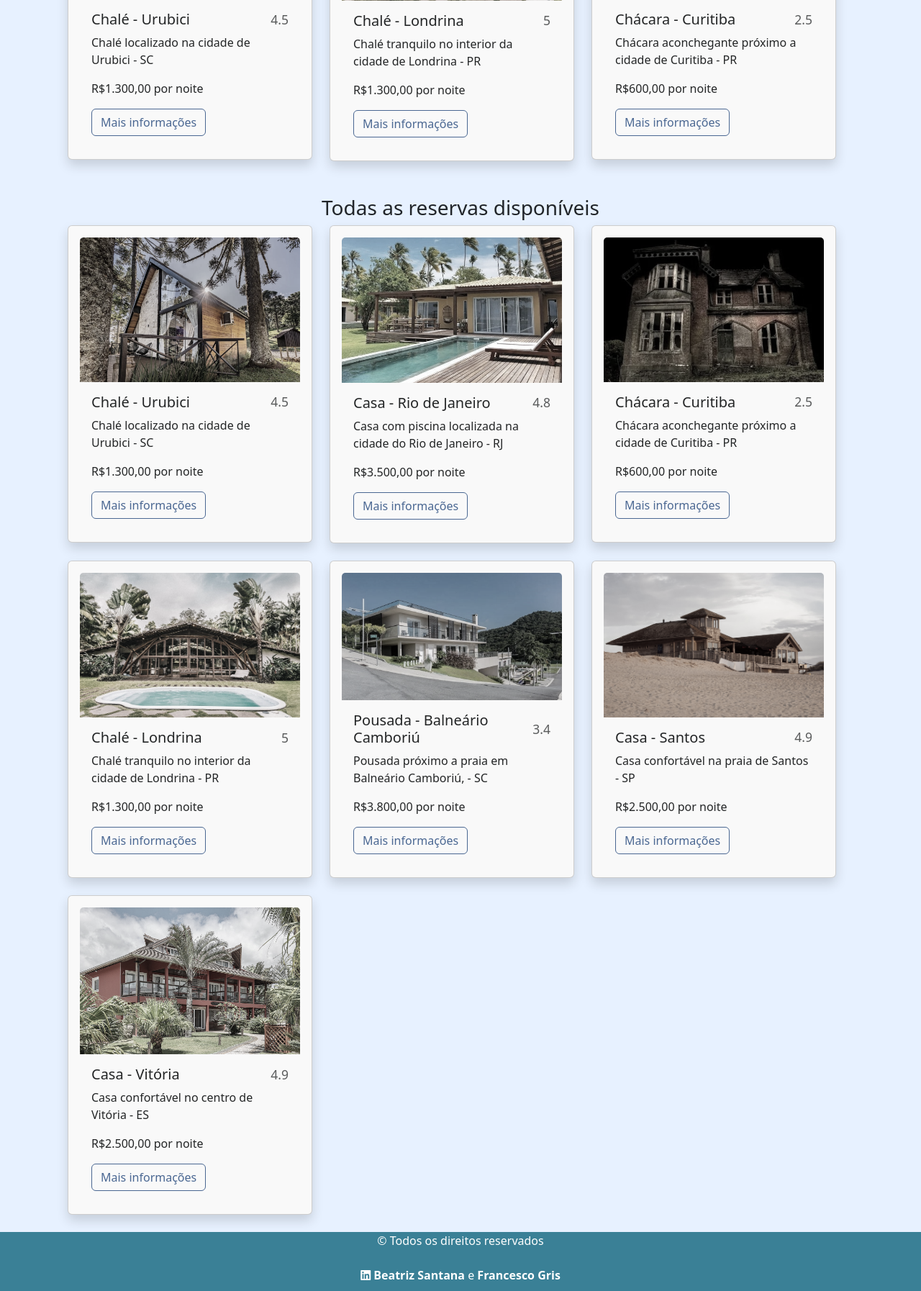
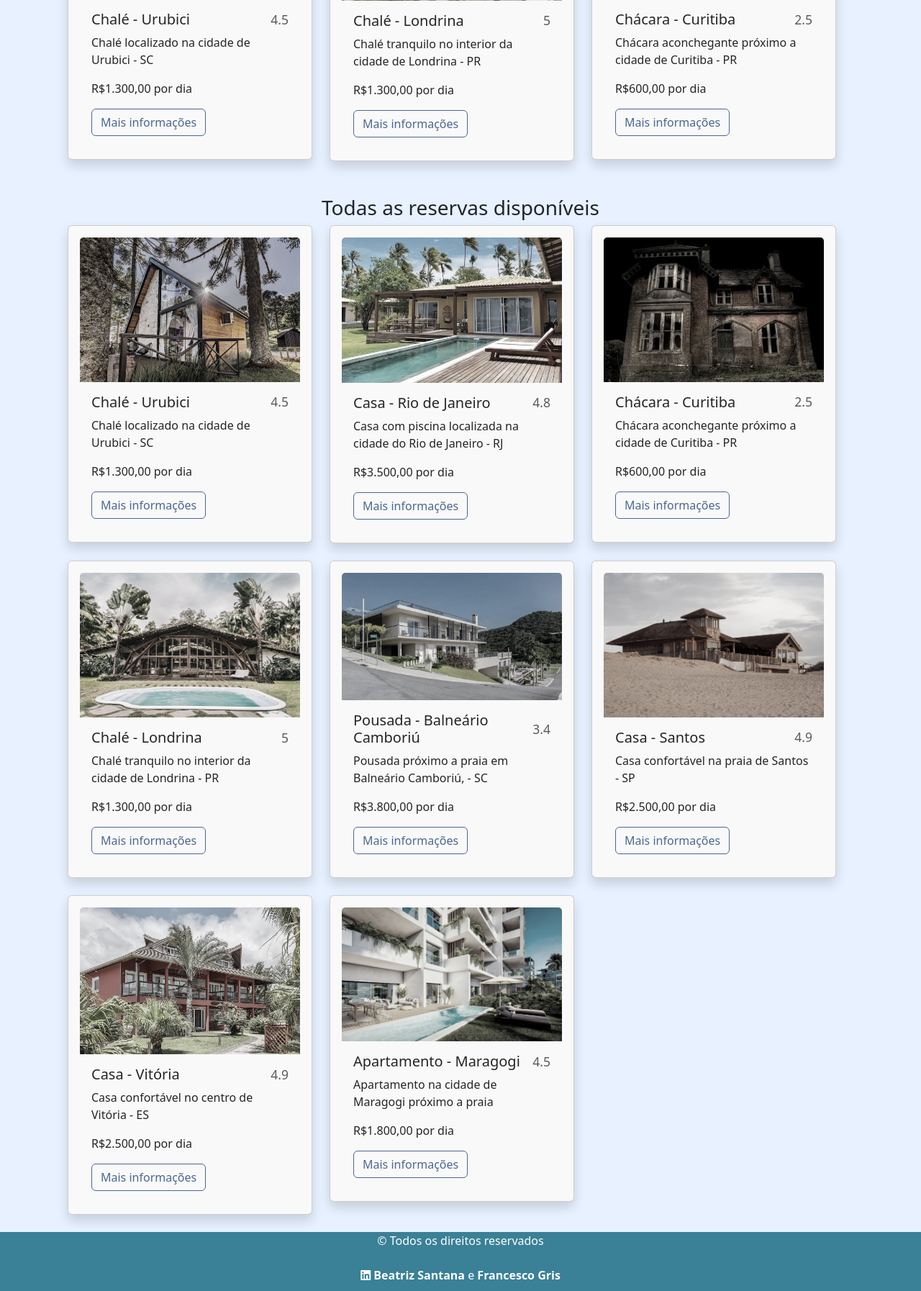
Before and after one commit to bbringsjoy/Oasis, a PHP site: page / in a window 1280 px wide. Shown: the part 392-2186 px from the top of the page at 72% size. Run offline with PHP 8.4, Linux system fonts and the light colour scheme; some libraries are stand-ins or nearby versions; some web fonts are replaced.

Commit message:
ajustes home

```diff
--- a/array.php
+++ b/array.php
@@ -1,21 +1,22 @@
 <?php
 
 $casas = [
-    ["nome" => "Chalé - Urubici", "descricao" => "Chalé localizado na cidade de Urubici - SC","preco" => "R$1.300,00 por noite", "foto" => "imagens/chalé-urubiciofc.jpg", "avaliacao" => 4.5],
-    ["nome" => "Casa - Rio de Janeiro", "descricao" => "Casa com piscina localizada na cidade do Rio de Janeiro - RJ", "preco" => "R$3.500,00 por noite", "foto" => "imagens/casapraia.jpg", "avaliacao" => 4.8],
-    ["nome" => "Chácara - Curitiba", "descricao" => "Chácara aconchegante próximo a cidade de Curitiba - PR", "preco" => "R$600,00 por noite", "foto" => "imagens/chacaraofc.jpg", "avaliacao" => 2.5],
-    ["nome" => "Chalé - Londrina", "descricao" => "Chalé tranquilo no interior da cidade de Londrina - PR", "preco" => "R$1.300,00 por noite", "foto" => "imagens/madeirashouse.jpg", "avaliacao" => 5.0],
-    ["nome" => "Pousada - Balneário Camboriú", "descricao" => "Pousada próximo a praia em Balneário Camboriú, - SC", "preco" => "R$3.800,00 por noite", "foto" => "imagens/pousadabellaface.jpg", "avaliacao" => 3.4],
-    ["nome" => "Casa - Santos", "descricao" => "Casa confortável na praia de Santos - SP", "preco" => "R$2.500,00 por noite", "foto" => "imagens/CasadePraia.jpg", "avaliacao" => 4.9],
-    ["nome" => "Casa - Vitória", "descricao" => "Casa confortável no centro de Vitória - ES", "preco" => "R$2.500,00 por noite", "foto" => "imagens/pousadavermelha.jpg", "avaliacao" => 4.9]
+    ["nome" => "Chalé - Urubici", "descricao" => "Chalé localizado na cidade de Urubici - SC","preco" => "R$1.300,00 por dia", "foto" => "imagens/chalé-urubiciofc.jpg", "avaliacao" => 4.5],
+    ["nome" => "Casa - Rio de Janeiro", "descricao" => "Casa com piscina localizada na cidade do Rio de Janeiro - RJ", "preco" => "R$3.500,00 por dia", "foto" => "imagens/casapraia.jpg", "avaliacao" => 4.8],
+    ["nome" => "Chácara - Curitiba", "descricao" => "Chácara aconchegante próximo a cidade de Curitiba - PR", "preco" => "R$600,00 por dia", "foto" => "imagens/chacaraofc.jpg", "avaliacao" => 2.5],
+    ["nome" => "Chalé - Londrina", "descricao" => "Chalé tranquilo no interior da cidade de Londrina - PR", "preco" => "R$1.300,00 por dia", "foto" => "imagens/madeirashouse.jpg", "avaliacao" => 5.0],
+    ["nome" => "Pousada - Balneário Camboriú", "descricao" => "Pousada próximo a praia em Balneário Camboriú, - SC", "preco" => "R$3.800,00 por dia", "foto" => "imagens/pousadabellaface.jpg", "avaliacao" => 3.4],
+    ["nome" => "Casa - Santos", "descricao" => "Casa confortável na praia de Santos - SP", "preco" => "R$2.500,00 por dia", "foto" => "imagens/CasadePraia.jpg", "avaliacao" => 4.9],
+    ["nome" => "Casa - Vitória", "descricao" => "Casa confortável no centro de Vitória - ES", "preco" => "R$2.500,00 por dia", "foto" => "imagens/pousadavermelha.jpg", "avaliacao" => 4.9],
+    ["nome" => "Apartamento - Maragogi","descricao" => "Apartamento na cidade de Maragogi próximo a praia", "preco" => "R$1.800,00 por dia", "foto" => "imagens/apartamentomaragogi.jpg", "avaliacao" => 4.5]
 
 
 ];
 
 $destaques = [
-    ["nome" => "Chalé - Urubici", "descricao" => "Chalé localizado na cidade de Urubici - SC","preco" => "R$1.300,00 por noite", "foto" => "imagens/chalé-urubiciofc.jpg","avaliacao" => 4.5],
-    ["nome" => "Chalé - Londrina", "descricao" => "Chalé tranquilo no interior da cidade de Londrina - PR", "preco" => "R$1.300,00 por noite", "foto" => "imagens/madeirashouse.jpg", "avaliacao" => 5.0],
-    ["nome" => "Chácara - Curitiba", "descricao" => "Chácara aconchegante próximo a cidade de Curitiba - PR", "preco" => "R$600,00 por noite", "foto" => "imagens/chacaraofc.jpg", "avaliacao" => 2.5]
+    ["nome" => "Chalé - Urubici", "descricao" => "Chalé localizado na cidade de Urubici - SC","preco" => "R$1.300,00 por dia", "foto" => "imagens/chalé-urubiciofc.jpg","avaliacao" => 4.5],
+    ["nome" => "Chalé - Londrina", "descricao" => "Chalé tranquilo no interior da cidade de Londrina - PR", "preco" => "R$1.300,00 por dia", "foto" => "imagens/madeirashouse.jpg", "avaliacao" => 5.0],
+    ["nome" => "Chácara - Curitiba", "descricao" => "Chácara aconchegante próximo a cidade de Curitiba - PR", "preco" => "R$600,00 por dia", "foto" => "imagens/chacaraofc.jpg", "avaliacao" => 2.5]
 
 
 ];
```
Also changed, not shown: pages/sobre.php (+9 -2 lines), imagens/apartamentomaragogi.jpg (added), imagens/equipe.jpg (added), imagens/pordosol.jpg (added).
